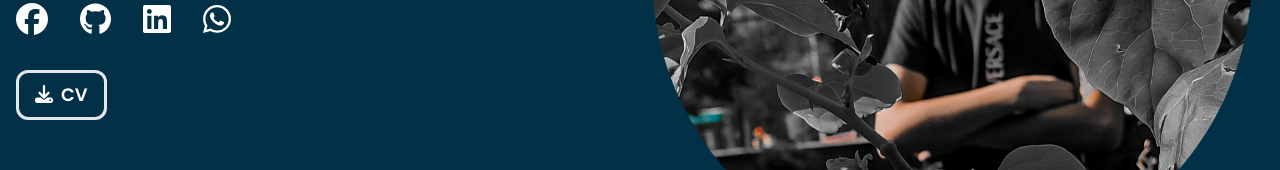
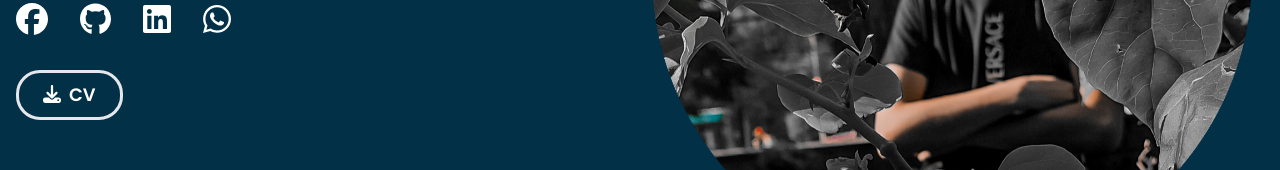
Before and after one commit to MohamedAbobakr12/Personal-Portfolio, a Next.js app: page / in a window 1280 px wide. Shown: the part 407-577 px from the top of the page. Built offline with nearby package versions, Linux system fonts and the light colour scheme.

Commit message:
Update page.jsx

```diff
--- a/app/page.jsx
+++ b/app/page.jsx
@@ -34,7 +34,7 @@ const Hero =  () => {
                                     </li>
                                 ))}
                             </ul>
-                            <button className="w-max cursor-pointer py-2 px-4 border-[3px] rounded-xl li text-lg max-lg:text-sm max-lg:py-2.5 hover:bg-[#ffb703] hover:text-black mt-8">
+                            <button className="w-max cursor-pointer py-2 px-6 border-[3px] rounded-3xl li text-lg max-lg:text-sm max-lg:py-2.5 hover:bg-[#ffb703] hover:text-black mt-8">
                                 <Link href={"/assets/CV.pdf"} download={"CV"} target="_blank" className="flex gap-x-2 justify-center items-center">
                                     <FontAwesomeIcon size="md" icon={faDownload} className="relative bottom-[.8px]" />
                                     CV
```
